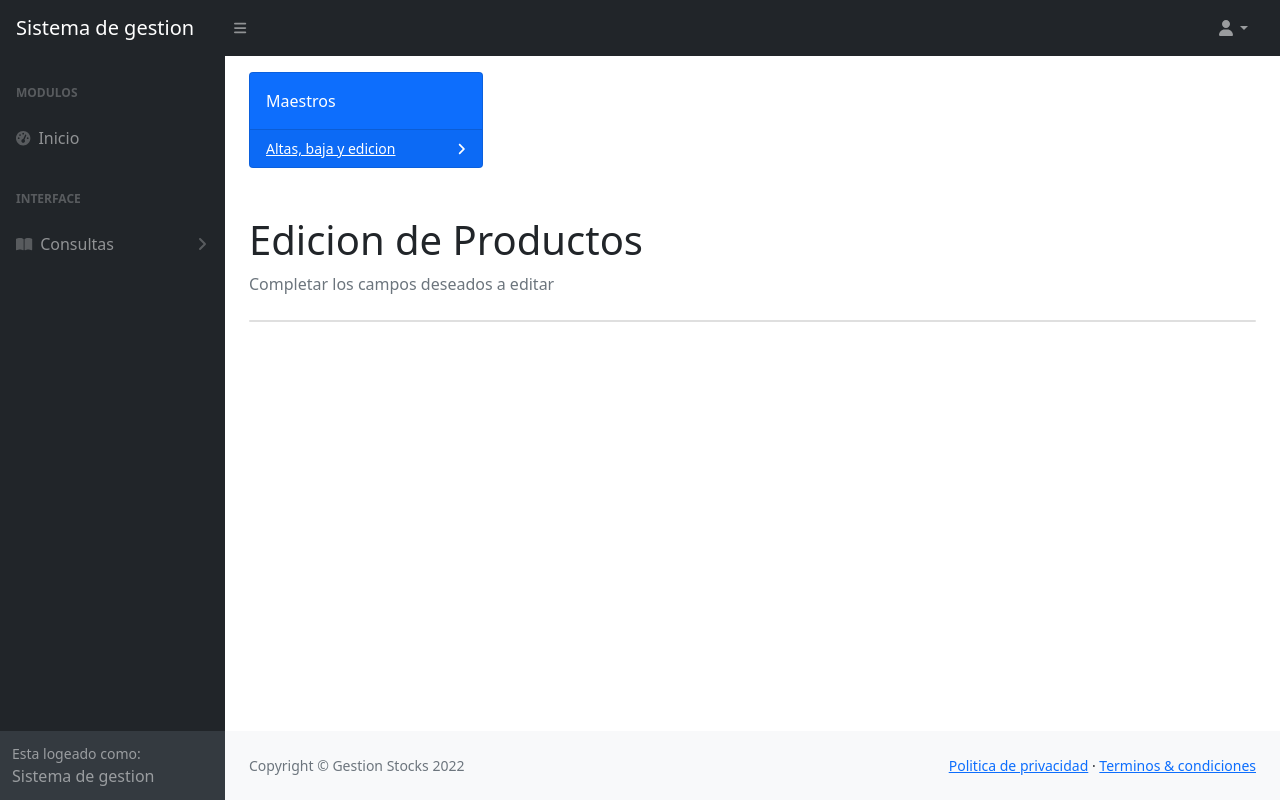
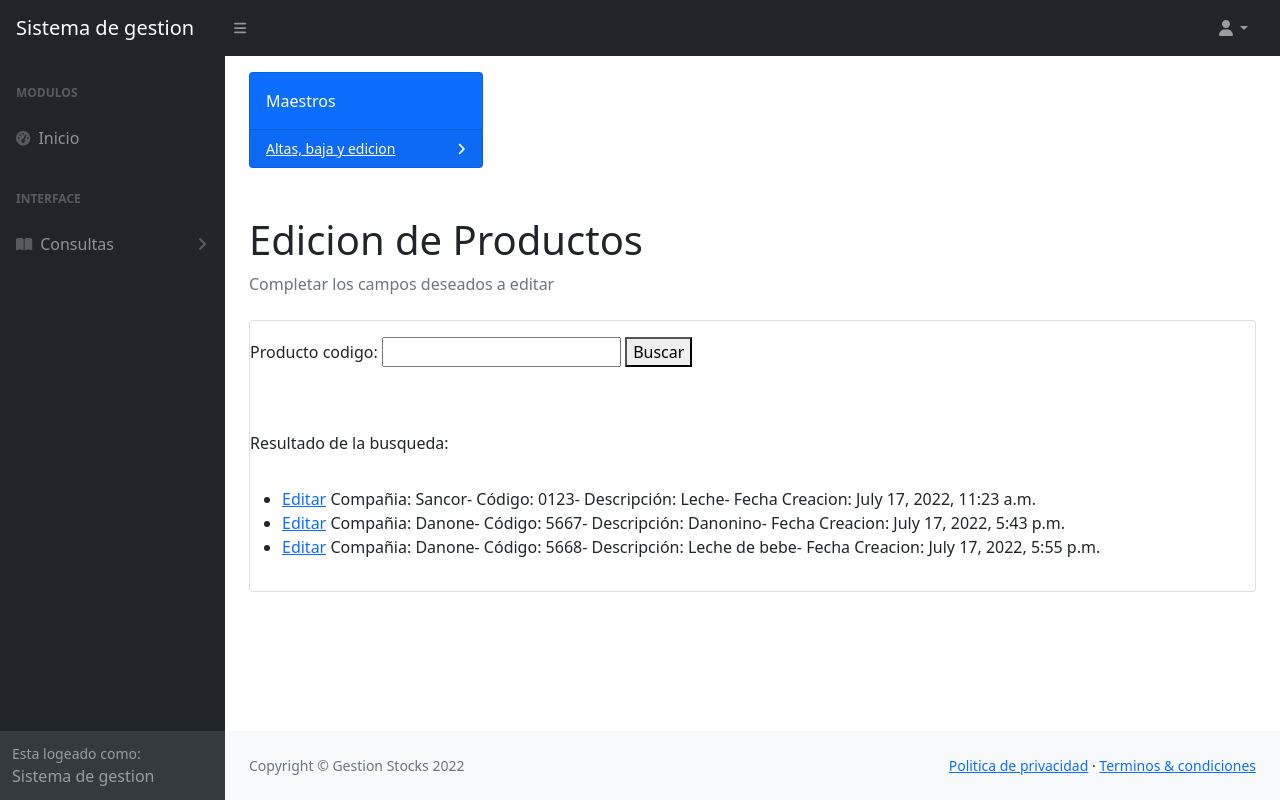
Before and after one commit to rhiwick/MVT-Rodrigo_Santiago, a Django app: page /editar_producto/ in a window 1280 px wide. Run offline with Django 4.2, Linux system fonts and the light colour scheme; data comes from the database, SQL or seed files in the repository; some libraries are stand-ins or nearby versions.

Commit message:
haciendo que funcione

```diff
--- a/Templates/editar_producto.html
+++ b/Templates/editar_producto.html
@@ -16,10 +16,70 @@
 {% block link %}href={% url 'maestro' %}{% endblock link %}
 
 {% block campos %}
+<p>
+    <form action= {% url 'editar_producto' %}>
+
+        {{form}}
+        <button>Buscar</button>
+    </form>
+    </p>
+    <p>
+
+<p></p>
+<p></p>
+<p>Resultado de la busqueda:</p>
+<p>
+    {% if productos_listado %}
+    <ul>
+        {%for producto in productos_listado%}
+
+        <li>
+            <a href={% url 'editar_producto' %}>Editar</a>
+            Compañia: {{producto.producto_cia}}- Código: {{producto.producto_codigo}}- Descripción: {{producto.producto_descripcion}}- Fecha Creacion: {{producto.producto_fecha}}
+
+
+
+        </li>
+            {% endfor %}
+        </ul>
+    {% else %}
+    No se encontraron datos. Reintente.
+    {% endif %}
+
+</p>
+
+
+    {% comment %}
 
 <body>
 
+    <p>
+        <form action= {% url 'eliminar_producto' %}>
+            {{form}}
+            <button>Buscar</button>
+        </form>
+    </p>
+
+    <p></p>
+    <p></p>
+    <p>Resultado de la busqueda:</p>
+    <p>
+        {% if productos_listado %}
+        <ul>
+            {%for producto in productos_listado%}
+            <li>
+                {{producto}}
+                <a href={% url 'editar_producto' producto.id %}>Editar</a>
+                Compañia: {{producto.producto_cia}}- Código: {{producto.producto_codigo}}- Descripción: {{producto.producto_descripcion}}- Fecha Creacion: {{producto.producto_fecha}}
+            </li>
+            {% endfor %}
+        </ul>
+        {% else %}
+        No se encontraron datos. Reintente.
+        {% endif %}
+    </p>
 
 </body>
 
+{% endcomment %}
 {% endblock campos %}
--- a/vistas/forms.py
+++ b/vistas/forms.py
@@ -1,4 +1,3 @@
-from mailbox import NoSuchMailboxError
 from django import forms
 
 class FormCrearProducto(forms.Form): #estos nombres tienen que ser por ejemplo: FormCrearProducto
@@ -10,3 +9,9 @@ class FormCrearProducto(forms.Form): #estos nombres tienen que ser por ejemplo:
 
 class FormBusquedaProducto(forms.Form):
     producto_codigo = forms.CharField(max_length=30)
+
+class FormEliminarProducto(forms.Form):
+    producto_codigo = forms.CharField(max_length=30)
+
+class FormEditarProducto(forms.Form):
+    producto_codigo = forms.CharField(max_length=30)
--- a/vistas/views.py
+++ b/vistas/views.py
@@ -1,7 +1,7 @@
 
 from email.policy import default
 from datetime import datetime
-from vistas.forms import FormCrearProducto, FormBusquedaProducto
+from vistas.forms import FormCrearProducto, FormBusquedaProducto, FormEliminarProducto, FormEditarProducto
 
 
 from django.shortcuts import render
@@ -43,7 +43,7 @@ def crear_producto(request):
 
 def busqueda_producto(request):
     id_producto = request.GET.get('producto_codigo')
-    productos_listado = Producto.objects.all()
+    #productos_listado = Producto.objects.all()
 
     if id_producto:
         productos_listado = Producto.objects.filter(producto_codigo=id_producto)
@@ -58,12 +58,31 @@ def busqueda_producto(request):
 def maestro_producto(request):
     return render(request, 'maestro.html')
 
+
+
+
 def editar_producto(request):
-    return render(request, 'editar_producto.html')
-
-def eliminar_producto(request):
+    id_producto = request.GET.get('producto_codigo')
+    productos_listado = Producto.objects.all()
+    if id_producto:
+        productos_listado = Producto.objects.filter(producto_codigo=id_producto)
+    else:
+        productos_listado = Producto.objects.all()
+        form = FormEditarProducto()
+    form = FormEditarProducto()
+    return render(request, 'editar_producto.html' ,{'form':form,'productos_listado':productos_listado})
 
 
 
 
-    return render(request, 'eliminar_producto.html')
+def eliminar_producto(request):
+
+    id_producto = request.GET.get('producto_codigo')
+    productos_listado = Producto.objects.all()
+    if id_producto:
+       productos_listado = Producto.objects.filter(producto_codigo=id_producto)
+    else:
+       productos_listado = Producto.objects.all()
+       form = FormEliminarProducto()
+    form = FormEliminarProducto()
+    return render(request, 'eliminar_producto.html', {'form':form,'productos_listado':productos_listado} )
```
Also changed, not shown: Templates/busqueda_producto.html (+7 -8 lines), Templates/eliminar_producto.html (+7 -7 lines), Templates/maestro.html (line endings or trailing spaces).
